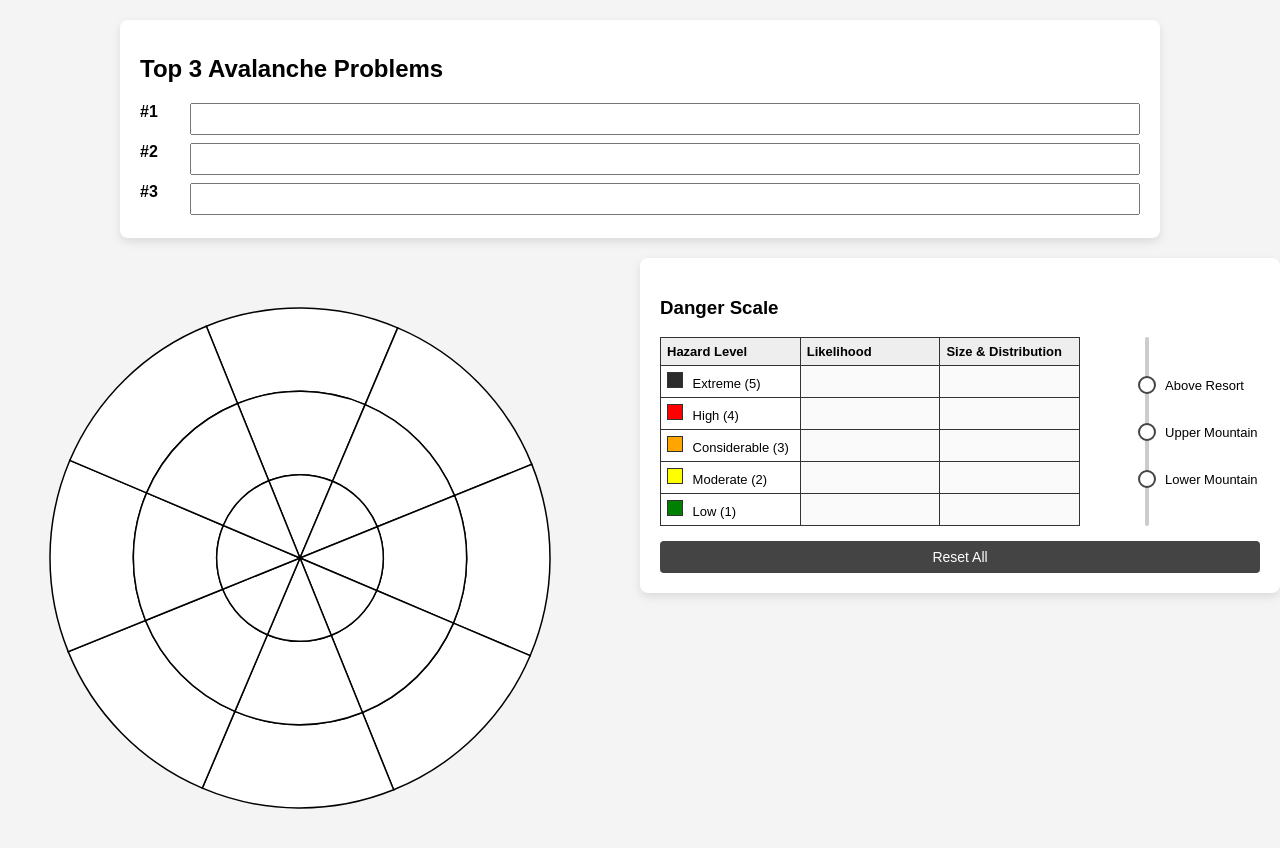
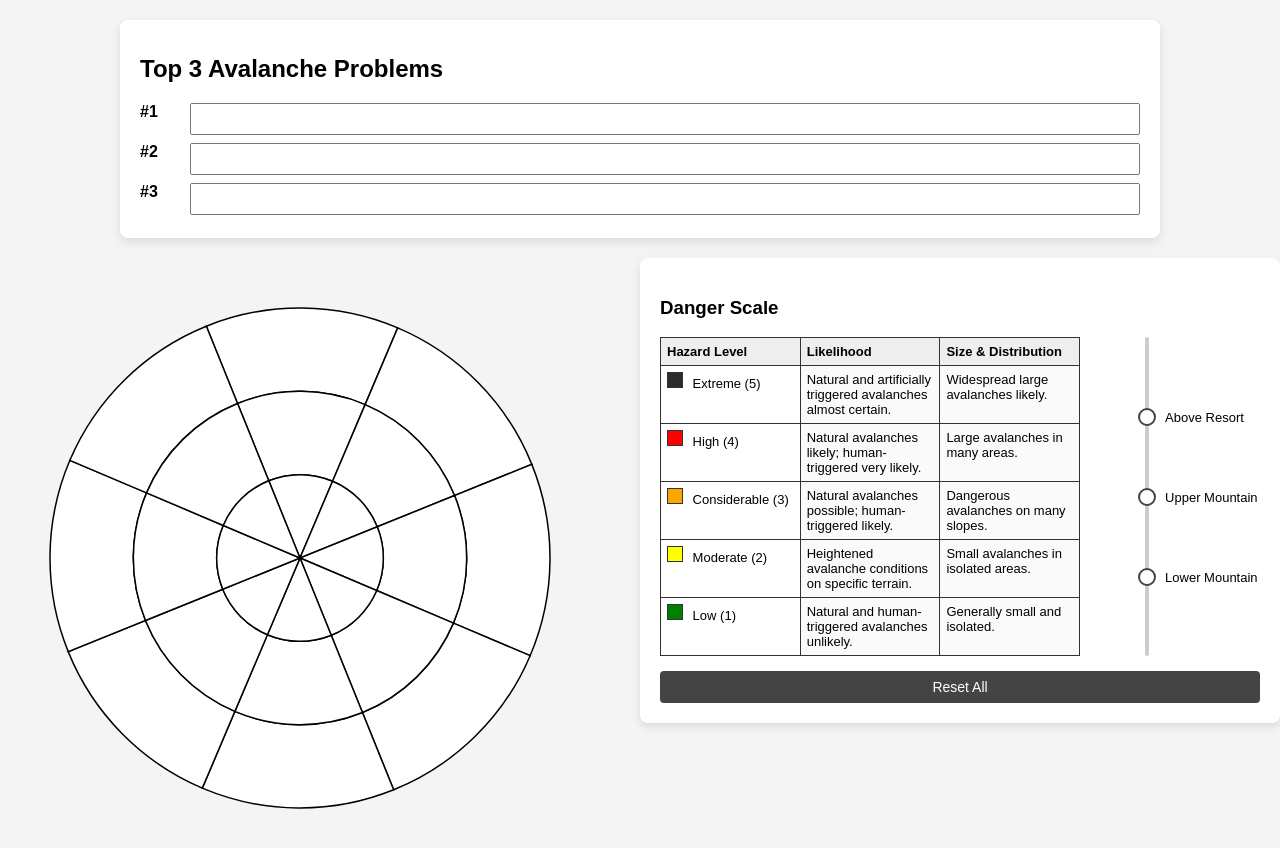
Before and after one commit to Mat-foucher/Avalanche-Rose-Easel, a plain HTML site: page index.html in a window 1280 px wide. Drawn offline with Linux system fonts and the light colour scheme.

Commit message:
add hazard descriptors

```diff
--- a/index.html
+++ b/index.html
@@ -203,28 +203,28 @@ td[contenteditable="true"]:focus {
             <tbody>
                 <tr>
                     <td><span class="color-box" style="background:#2b2b2b;"></span> Extreme (5)</td>
-                    <td contenteditable="true"></td>
-                    <td contenteditable="true"></td>
+                    <td contenteditable="true">Natural and artificially triggered avalanches almost certain.</td>
+                    <td contenteditable="true">Widespread large avalanches likely.</td>
                 </tr>
                 <tr>
                     <td><span class="color-box" style="background:red;"></span> High (4)</td>
-                    <td contenteditable="true"></td>
-                    <td contenteditable="true"></td>
+                    <td contenteditable="true">Natural avalanches likely; human-triggered very likely.</td>
+                    <td contenteditable="true">Large avalanches in many areas.</td>
                 </tr>
                 <tr>
                     <td><span class="color-box" style="background:orange;"></span> Considerable (3)</td>
-                    <td contenteditable="true"></td>
-                    <td contenteditable="true"></td>
+                    <td contenteditable="true">Natural avalanches possible; human-triggered likely.</td>
+                    <td contenteditable="true">Dangerous avalanches on many slopes.</td>
                 </tr>
                 <tr>
                     <td><span class="color-box" style="background:yellow;"></span> Moderate (2)</td>
-                    <td contenteditable="true"></td>
-                    <td contenteditable="true"></td>
+                    <td contenteditable="true">Heightened avalanche conditions on specific terrain.</td>
+                    <td contenteditable="true">Small avalanches in isolated areas.</td>
                 </tr>
                 <tr>
                     <td><span class="color-box" style="background:green;"></span> Low (1)</td>
-                    <td contenteditable="true"></td>
-                    <td contenteditable="true"></td>
+                    <td contenteditable="true">Natural and human-triggered avalanches unlikely.</td>
+                    <td contenteditable="true">Generally small and isolated.</td>
                 </tr>
             </tbody>
         </table>
```
